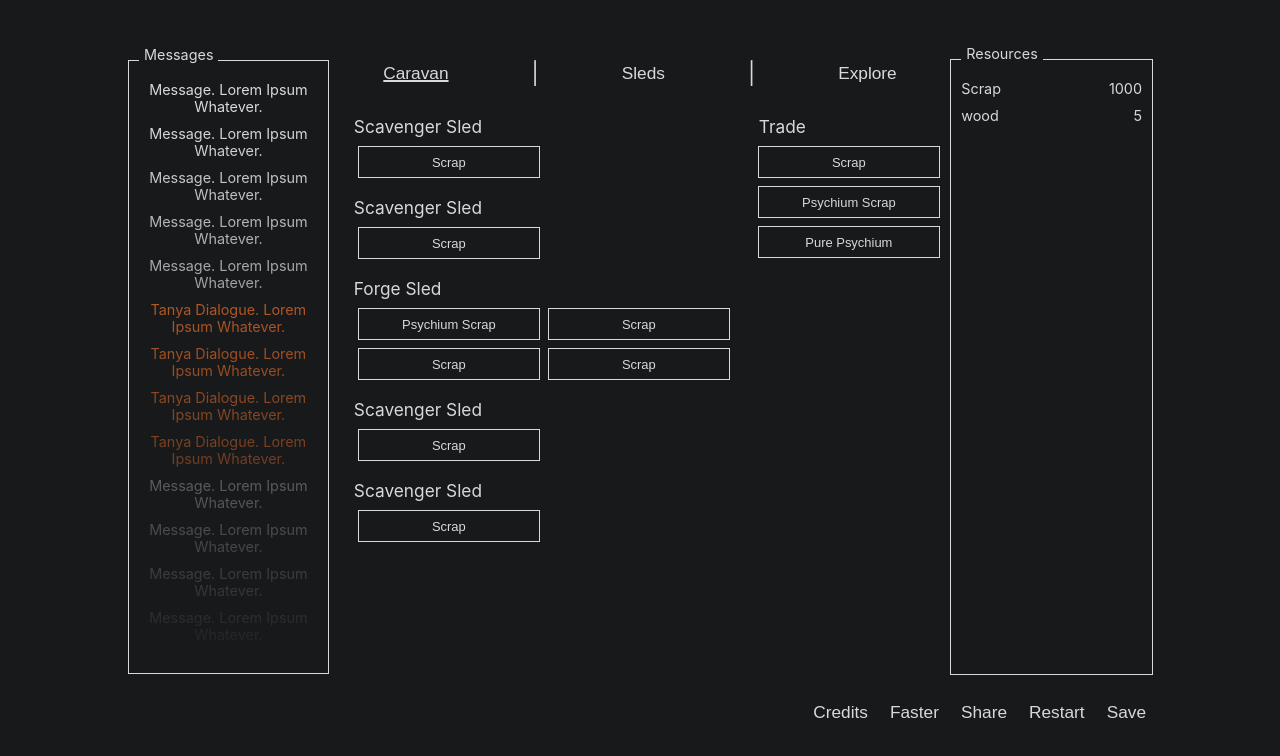
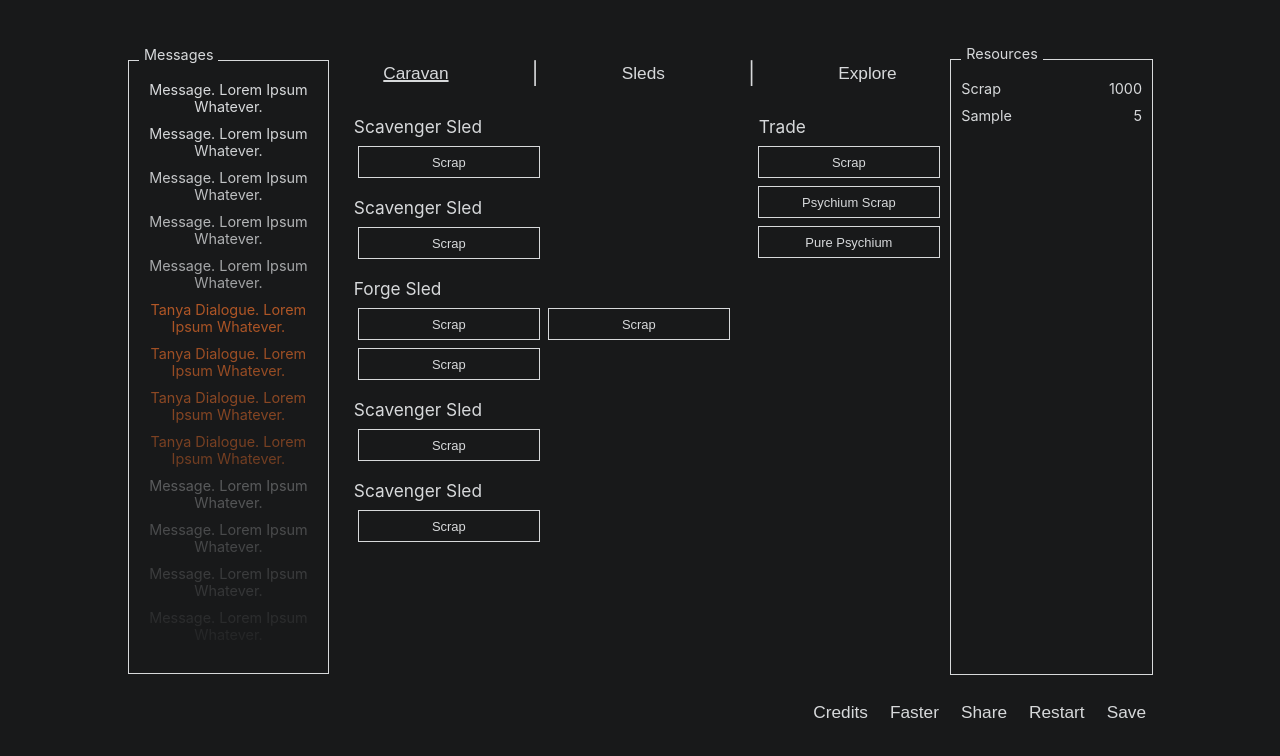
Before and after one commit to EthanPHall/rime-and-rust-ts, a React (Create React App) app: page / in a window 1280 px wide. Shown: the top 756 px of the page. Built offline with nearby package versions, Linux system fonts and the light colour scheme.

Commit message:
The crafting screen can read progression flags and determine which items shouldn't be displayed yet

```diff
--- a/src/App.tsx
+++ b/src/App.tsx
@@ -6,18 +6,40 @@ import CaravanParent from './components/caravan/CaravanParent/CaravanParent';
 import MapParent from './components/map/MapParent/MapParent';
 import CombatParent from './components/combat/CombatParent/CombatParent';
 import EventParent from './components/events/EventParent/EventParent';
+import progressionFlagsData from './data/global/progression-flags.json';
 
-enum ProgressionFlagNames{
-  COLLECTED_SCRAP = "COLLECTED_SCRAP",
-  COLLECTED_PSYCHIUM_SCRAP = "COLLECTED_PSYCHIUM_SCRAP",
-  COLLECTED_PURE_PSYCHIUM = "COLLECTED_PURE_PSYCHIUM",
+type ProgressionFlagsSeed = {
+  [key: string]: boolean;
 }
 
-type ProgressionContextType = {flags: Map<ProgressionFlagNames, boolean>, setFlags: (newFlags:Map<ProgressionFlagNames, boolean>) => void};
-const ProgressionContext = createContext<ProgressionContextType>({flags: new Map(), setFlags: () => {}});
+class ProgressionFlags{
+  private flags:ProgressionFlagsSeed;
+
+  constructor(flags:ProgressionFlagsSeed){
+    this.flags = flags;
+  }
+
+  clone():ProgressionFlags{
+    return new ProgressionFlags({...this.flags});
+  }
+
+  setFlag(flagName:string){
+    this.flags[flagName] = true;
+  }
+  unsetFlag(flagName:string){
+    this.flags[flagName] = false;
+  }
+
+  getFlag(flagName:string):boolean{
+    return this.flags[flagName];
+  }
+}
+
+type ProgressionContextType = {flags: ProgressionFlags, setFlags: (newFlags:ProgressionFlags) => void};
+const ProgressionContext = createContext<ProgressionContextType>({flags: new ProgressionFlags(progressionFlagsData), setFlags: () => {}});
 
 function App() {
-  const [progressionFlags, setProgressionFlags] = React.useState<Map<ProgressionFlagNames, boolean>>(new Map());
+  const [progressionFlags, setProgressionFlags] = React.useState<ProgressionFlags>(new ProgressionFlags(progressionFlagsData));
 
   return (
     <ProgressionContext.Provider value={{flags:progressionFlags, setFlags:setProgressionFlags}}>
@@ -32,5 +54,5 @@ function App() {
 }
 
 export default App;
-export {ProgressionContext, ProgressionFlagNames}
+export {ProgressionContext, ProgressionFlags}
 export type {ProgressionContextType}
--- a/src/components/caravan/CaravanParent/CaravanParent.tsx
+++ b/src/components/caravan/CaravanParent/CaravanParent.tsx
@@ -10,7 +10,7 @@ import MessagesParent from '../../messages/MessagesParent/MessagesParent';
 import { ResourceNamePlusQuantity } from '../CaravanSectionValuables/CaravanSectionValuables';
 import { Resource } from '../CaravanSectionValuables/CaravanSectionValuables';
 import useRefState from '../../../hooks/combat/useRefState';
-import { ProgressionContext, ProgressionContextType, ProgressionFlagNames } from '../../../App';
+import { ProgressionContext, ProgressionContextType, ProgressionFlags } from '../../../App';
 
 enum CaravanSectionNames{
   CRAFTING="CRAFTING",
@@ -31,20 +31,10 @@ const CaravanParent: FC<CaravanParentProps> = () => {
     "wood": {resource: ResourceFactory.createResource("wood"), quantity: 5},
   });
   useEffect(() => {
-    const newFlags:Map<ProgressionFlagNames, boolean> = new Map(progressionContext.flags);
+    const newFlags:ProgressionFlags = progressionContext.flags.clone();
 
     Object.keys(resources).forEach((key) => {
-      switch(key){
-        case "Scrap":
-          newFlags.set(ProgressionFlagNames.COLLECTED_SCRAP, true);
-          break;
-        case "Psychium Scrap":
-          newFlags.set(ProgressionFlagNames.COLLECTED_PSYCHIUM_SCRAP, true);
-          break;
-        case "Pure Psychium":
-          newFlags.set(ProgressionFlagNames.COLLECTED_PURE_PSYCHIUM, true);
-          break;
-      }
+      newFlags.setFlag("Obtained " + key);
     });
 
     console.log(progressionContext);
--- a/src/components/caravan/CaravanSectionCrafting/CaravanSectionCrafting.tsx
+++ b/src/components/caravan/CaravanSectionCrafting/CaravanSectionCrafting.tsx
@@ -1,8 +1,9 @@
-import React, { FC } from 'react';
+import React, { FC, useContext } from 'react';
 import './CaravanSectionCrafting.css';
 import { ResourceNamePlusQuantity, Resource, ResourcePlusQuantityList, ResourceUtils, ResourcesList } from '../CaravanSectionValuables/CaravanSectionValuables';
 import HoverButton from '../../misc/HoverButton/HoverButton';
 import sleds from '../../../data/caravan/sleds.json';
+import { ProgressionContext } from '../../../App';
 
 type SledSeed = {
   name: string;
@@ -51,6 +52,7 @@ interface CaravanSectionCraftingProps {
 }
 
 const CaravanSectionCrafting: FC<CaravanSectionCraftingProps> = ({sleds, tradeResources, exchangeResources}) => {
+  const progressionContext = useContext(ProgressionContext);
 
   return (
   <div className="caravan-section-crafting" data-testid="caravan-section-crafting">
@@ -66,23 +68,29 @@ const CaravanSectionCrafting: FC<CaravanSectionCraftingProps> = ({sleds, tradeRe
             return (
             <div className='sled-crafting-section'>
               <div className={sledNameClass}>{sled.name}</div>
-              {sled.canCraftList.map((resource1, index) => {
+              {sled.canCraftList.filter(
+                (resource) => {
+                  const result = ResourceUtils.recipeFlagsAreSet(resource.craftingRecipe, progressionContext.flags);
+                  return result;
+                }).map(
+                  (resource1, index, filteredList) =>
+                    {
                       if(index % 2 != 0) return;
 
-                const resource2:Resource|undefined = sled.canCraftList?.[index + 1];
+                      const resource2:Resource|undefined = filteredList?.[index + 1];
 
                       return (
                         <div className='sled-crafting-recipes'>
                           <HoverButton
                             buttonText={resource1.name}
                             popupText={ResourceUtils.stringifyCraftingRecipe(resource1)}
-                      onClick={() => {exchangeResources(resource1.craftingRecipe, [{resource:resource1.name, quantity:1}])}}
+                            onClick={() => {exchangeResources(resource1.craftingRecipe.costs, [{resource:resource1.name, quantity:1}])}}
                           ></HoverButton>
                           {resource2 &&
                             <HoverButton
                               buttonText={resource2.name}
                               popupText={ResourceUtils.stringifyCraftingRecipe(resource2)}
-                        onClick={() => {exchangeResources(resource2.craftingRecipe, [{resource:resource2.name, quantity:1}])}}
+                              onClick={() => {exchangeResources(resource2.craftingRecipe.costs, [{resource:resource2.name, quantity:1}])}}
                             ></HoverButton>}
                         </div>
                       );
@@ -102,9 +110,10 @@ const CaravanSectionCrafting: FC<CaravanSectionCraftingProps> = ({sleds, tradeRe
               <HoverButton
                 buttonText={tradeResources[key].name}
                 popupText={ResourceUtils.stringifyTradingRecipe(tradeResources[key])}
-                onClick={() => {exchangeResources(tradeResources[key].tradingRecipe, [{resource:tradeResources[key].name, quantity: 1}])}}
+                onClick={() => {exchangeResources(tradeResources[key].tradingRecipe.costs, [{resource:tradeResources[key].name, quantity: 1}])}}
               ></HoverButton>
-            );})
+            );
+          })
         }
       </div>
     </div>
--- a/src/components/caravan/CaravanSectionValuables/CaravanSectionValuables.tsx
+++ b/src/components/caravan/CaravanSectionValuables/CaravanSectionValuables.tsx
@@ -2,11 +2,18 @@ import React, { FC } from 'react';
 import './CaravanSectionValuables.css';
 import SectionLabel from '../../misc/SectionLabel/SectionLabel';
 import resourcesDefinition from '../../../data/caravan/resources.json';
+import { ProgressionFlags } from '../../../App';
 
 type Resource = {
   name:string;
-  craftingRecipe:ResourceNamePlusQuantity[];
-  tradingRecipe:ResourceNamePlusQuantity[];
+  craftingRecipe:Recipe;
+  tradingRecipe:Recipe;
+}
+
+
+type Recipe = {
+  costs:ResourceNamePlusQuantity[],
+  flagsThatUnlockThis: string[]
 }
 
 type ResourceNamePlusQuantity = {resource: string, quantity: number};
@@ -22,26 +29,34 @@ class ResourceUtils{
     let newResource:Resource|undefined = resourcesList[name];
 
     if(newResource === undefined){
-      newResource = {
-        name: name,
-        craftingRecipe: [],
-        tradingRecipe: [],
-      }
+      newResource = this.createResource("Sample");
     }
 
     return newResource;
   }
 
   static stringifyCraftingRecipe(resource:Resource):string{
-    return resource.craftingRecipe.map((recipe) => {
+    return resource.craftingRecipe.costs.map((recipe) => {
       return recipe.resource + ": " + recipe.quantity;
     }).join("\n");
   }
 
   static stringifyTradingRecipe(resource:Resource):string{
-    return resource.tradingRecipe.map((recipe) => {
+    return resource.tradingRecipe.costs.map((recipe) => {
       return recipe.resource + ": " + recipe.quantity;
     }).join("\n");
+  }
+
+  static recipeFlagsAreSet(recipe:Recipe, progressionFlags:ProgressionFlags){
+    let result = true;
+
+    recipe.flagsThatUnlockThis.forEach((flagName) => {
+      if(!progressionFlags.getFlag(flagName)){
+        result = false;
+      }
+    });
+
+    return result;
   }
 }
 
@@ -51,11 +66,7 @@ class ResourcePlusQuantityUtil{
     let newResource:Resource|undefined = resourcesList[name];
 
     if(newResource === undefined){
-      newResource = {
-        name: name,
-        craftingRecipe: [],
-        tradingRecipe: [],
-      }
+      newResource = ResourceUtils.createResource("Sample");
     }
 
     return {resource: newResource, quantity: quantity};
--- a/src/data/caravan/resources.json
+++ b/src/data/caravan/resources.json
@@ -1,26 +1,77 @@
 {
+    "Sample":{
+        "name":"Sample",
+        "craftingRecipe":
+        {
+            "costs":
+            [
+                {
+                    "resource":"",
+                    "quantity": 0
+                }
+            ],
+            "flagsThatUnlockThis": [""]
+        },
+        "tradingRecipe":
+        {
+            "costs":
+            [
+                {
+                    "resource":"",
+                    "quantity": 0
+                }
+            ],
+            "flagsThatUnlockThis": [""]
+        }
+    },
     "Scrap": {
         "name": "Scrap",
-        "craftingRecipe": [],
-        "tradingRecipe": []
+        "craftingRecipe":
+        {
+            "costs": [],
+            "flagsThatUnlockThis": []
+        },
+        "tradingRecipe":
+        {
+            "costs": [],
+            "flagsThatUnlockThis": []
+        }
     },
     "Psychium Scrap":
     {
         "name": "Psychium Scrap",
         "craftingRecipe":
+        {
+            "costs":
             [
                 {
                     "resource": "Scrap",
                     "quantity": 50
                 }
             ],
-        "tradingRecipe": []
+            "flagsThatUnlockThis":
+            [
+                "Obtained Psychium Scrap"
+            ]
+        },
+        "tradingRecipe":
+        {
+            "costs":
+            [
+                {
+                    "resource": "Scrap",
+                    "quantity": 75
+                }
+            ],
+            "flagsThatUnlockThis":[]
+        }
     },
     "Pure Psychium":
     {
         "name": "Pure Psychium",
         "craftingRecipe":
-        [
+        {
+            "costs":[
                 {
                     "resource": "Psychium Scrap",
                     "quantity": 100
@@ -30,8 +81,14 @@
                     "quantity": 50
                 }
             ],
+            "flagsThatUnlockThis":
+            [
+                "Obtained Pure Psychium"
+            ]
+        },
         "tradingRecipe":
-        [
+        {
+            "costs":[
                 {
                     "resource": "Psychium Scrap",
                     "quantity": 100
@@ -40,6 +97,11 @@
                     "resource": "Scrap",
                     "quantity": 50
                 }
+            ],
+            "flagsThatUnlockThis":
+            [
+                "Obtained Pure Psychium"
             ]
         }
     }
+}
--- /dev/null
+++ b/src/data/global/progression-flags.json
@@ -0,0 +1,3 @@
+{
+    "sample flag": false
+}
```
Lines whose indentation alone changed are shown as unchanged.
